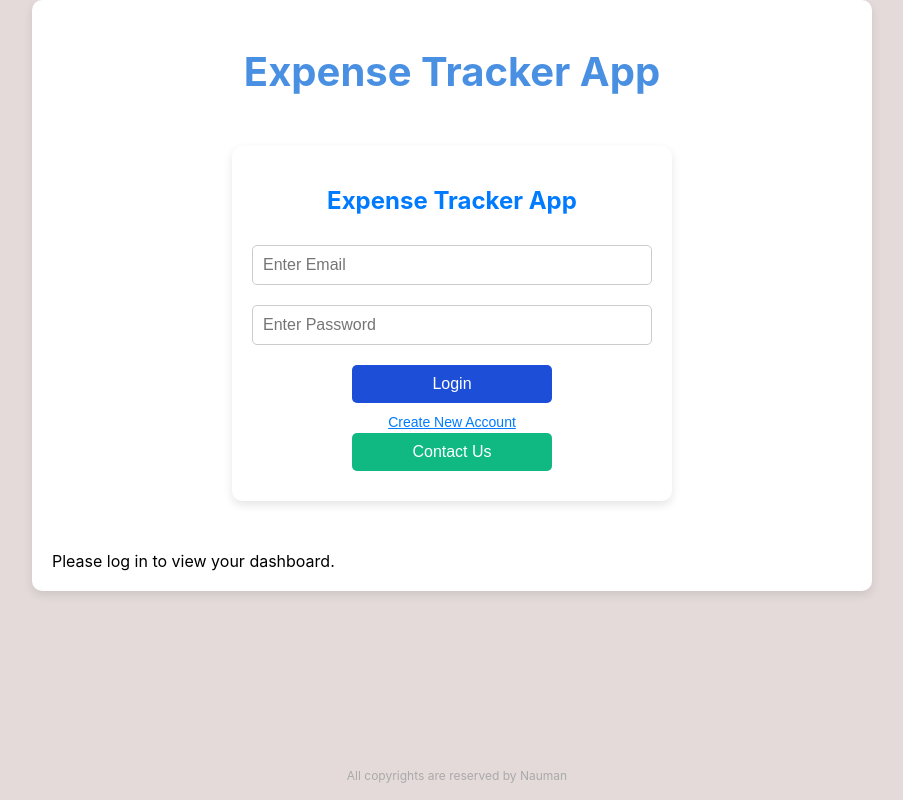
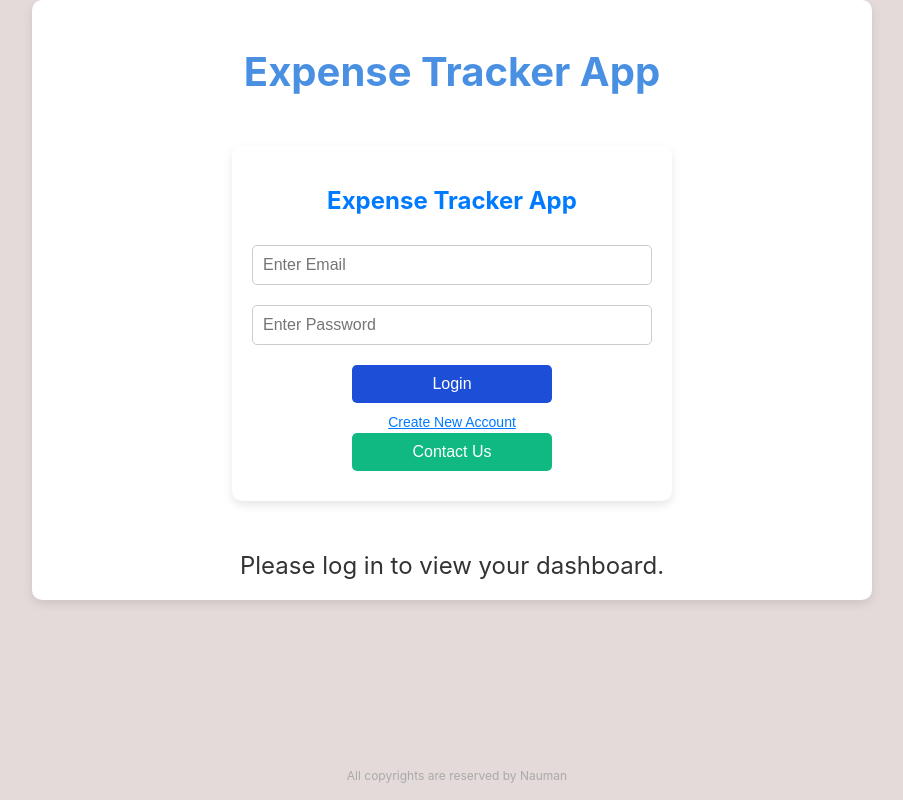
Before and after one commit to NaumanJaat/Expense-Tracker, a React (Create React App) app: page / in a window 1280 px wide. Shown: the whole page, without its empty margins (188-1091 px from the left). Built offline with nearby package versions, Linux system fonts and the light colour scheme.

Commit message:
update with new features

```diff
--- a/src/components/Dashboard.js
+++ b/src/components/Dashboard.js
@@ -26,7 +26,9 @@ const Dashboard = () => {
 
   // Ensure user exists before proceeding
   if (!user) {
-    return <div>Please log in to view your dashboard.</div>;
+    return <div style={{ textAlign: 'center', fontSize: '1.5rem', color: '#333' }}>
+    Please log in to view your dashboard.
+  </div>;
   }
 
   // Filter expenses by user ID
```
